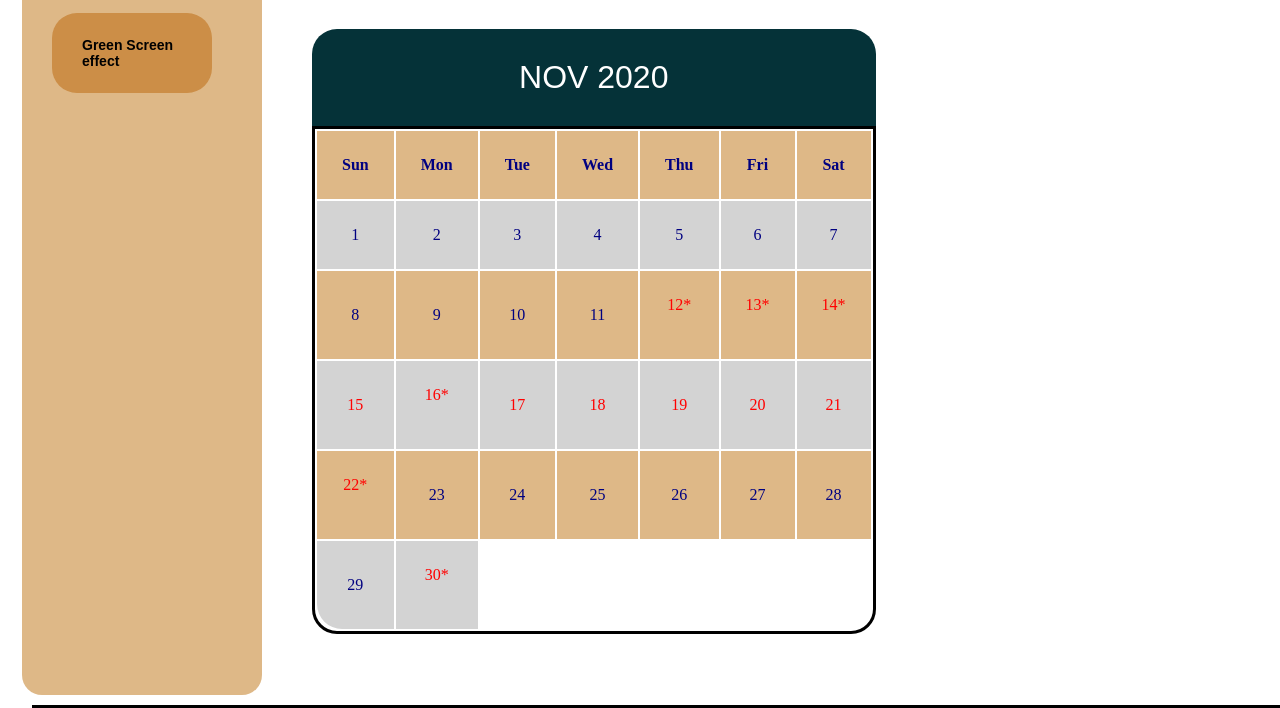
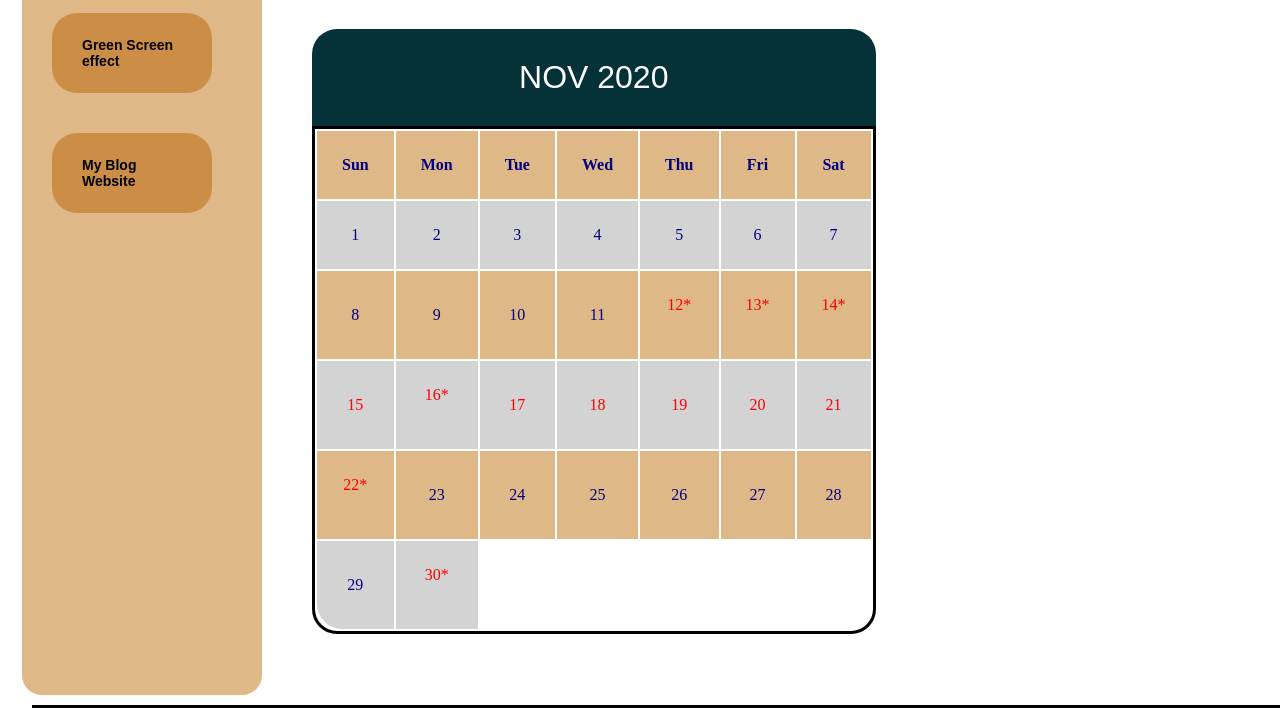
Before and after one commit to Vedika1110/First-Poject, a plain HTML site: page index.html in a window 1280 px wide. Shown: the part 1000-1708 px from the top of the page. Drawn offline with Linux system fonts and the light colour scheme.

Commit message:
Update index.html

```diff
--- a/index.html
+++ b/index.html
@@ -24,6 +24,7 @@
 		<a href = "https://codepen.io/Vedaa/pen/poyqYVX" target = "_blank">Gray effect Project</a>
 		<a href = "https://codepen.io/Vedaa/pen/JjXzdXB" target = "_blank">Filters to Images</a>
 		<a href = "https://codepen.io/Vedaa/pen/vYGvwmE" target = "_blank">Green Screen effect</a>
+		<a href = "http://my25hoursadayblog.wordpress.com/" target = "_blank">My Blog Website</a>
 	</nav>
 	<section class = left >
 		<div id = food>
```
